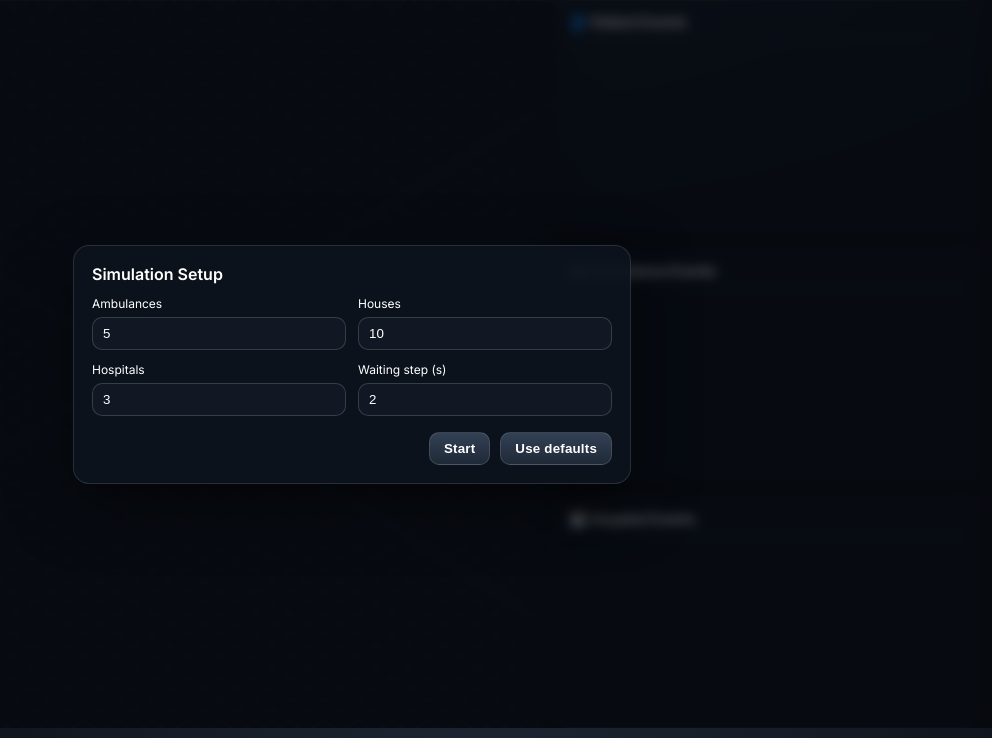
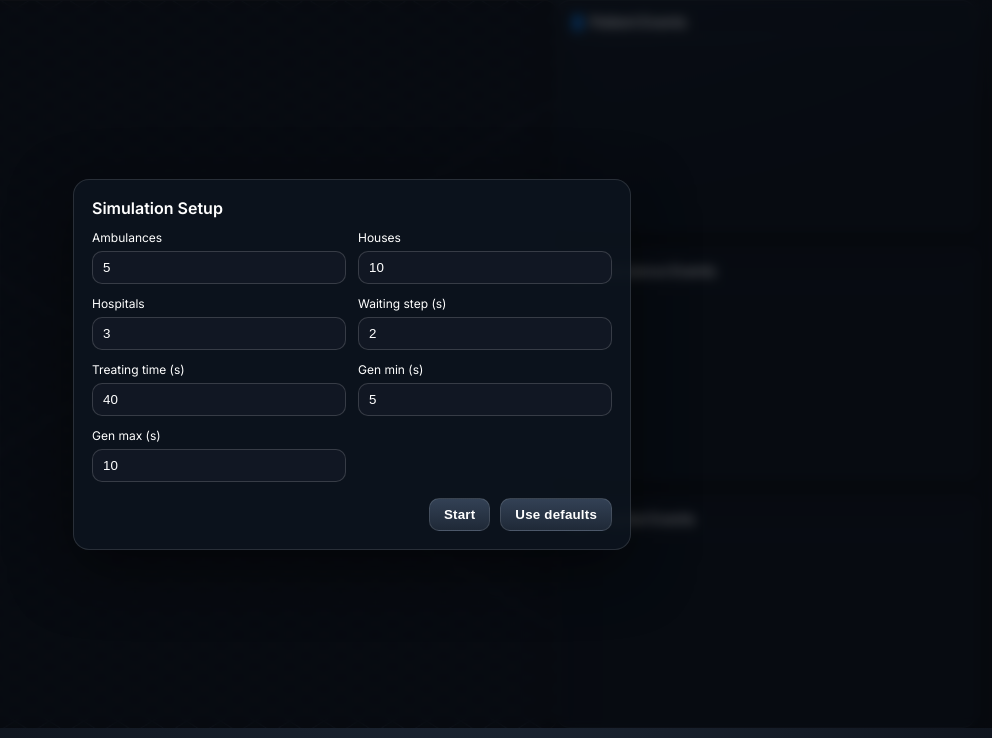
Before and after one commit to bensonchoyintuitas/ambo_sim, a Flask app: page / in a window 1280 px wide. Shown: the part 62-800 px from the top of the page, without its empty margins (288-1280 px from the left). Run offline with Flask 3, Linux system fonts and the light colour scheme; data that the repository does not hold is empty; some libraries are stand-ins or nearby versions.

Commit message:
Enhance logging and simulation management
- Reduced logging noise from Werkzeug and Socket.IO by adjusting log levels.
- Improved patient movement logging in hospitals with context information.
- Updated ambulance handling to ensure proper state management when no patient is attached.
- Enhanced hospital queue management by synchronizing locks with the dynamic list of hospitals.
- Expanded the reset simulation function to include treating time and patient generation bounds.
- Updated the front-end to support new simulation parameters and improved state handling.

```diff
--- a/app.py
+++ b/app.py
@@ -28,14 +28,18 @@ logging.basicConfig(
         logging.StreamHandler()
     ]
 )
+# Reduce noisy request logs from Werkzeug/Socket.IO long-polling
+logging.getLogger('werkzeug').setLevel(logging.WARNING)
+logging.getLogger('engineio').setLevel(logging.WARNING)
+logging.getLogger('socketio').setLevel(logging.WARNING)
 
 app = Flask(__name__)
-socketio = SocketIO(app)
+socketio = SocketIO(app, logger=False, engineio_logger=False)
 
 # Configurable variables
 GLOBAL_MAX_PATIENTS_PER_HOSPITAL = 2  # Maximum patients that can be treated simultaneously in each hospital
 WAITING_TIME = 2  # seconds (time step in seconds; controls speed of moving from waiting to treating)
-TREATING_TIME = 40  # seconds
+TREATING_TIME = 40  # seconds total treatment duration
 DEFAULT_LLM_MODEL = 'llama3.1:8b'  # Default LLM model to use
 PATIENT_GENERATION_LOWER_BOUND = 5  # Lower bound for patient generation delay
 PATIENT_GENERATION_UPPER_BOUND = 10  # Upper bound for patient generation delay
@@ -172,7 +176,16 @@ class Hospital:
         if self.waiting and len(self.treating) < GLOBAL_MAX_PATIENTS_PER_HOSPITAL:
             patient = self.waiting.pop(0)  # Remove the first patient from the waiting queue
             self.treating.append(patient)
-            patient.wait_time = 0  # Reset wait time
+            # Log movement to treating queue with context
+            try:
+                cond = patient.condition.code.get('display', 'Unknown') if patient and patient.condition else 'Unknown'
+                log_event(
+                    f"{patient.name} moved to treating list | Hospital {self.id} | Condition: {cond}",
+                    event_type='hospital'
+                )
+            except Exception:
+                pass
+            patient.wait_time = 0  # Reset wait time (used for treatment duration)
             return patient
         return None
 
@@ -566,7 +579,8 @@ def move_ambulances():
                     elif ambulance.x == ambulance.target[0] and ambulance.y == ambulance.target[1]:
                         # If ambulance reached the hospital
                         nearest_hospital = find_nearest_hospital(ambulance.x, ambulance.y)
-                        patient = next((p for p in patients if p.id == ambulance.patient.id), None)
+                        # Use the patient reference carried by the ambulance; guard if None
+                        patient = ambulance.patient
                         if patient:
                             # If waiting room has capacity, drop patient; otherwise ramp outside
                             if len(nearest_hospital.waiting) < HOSPITAL_WAITING_CAPACITY:
@@ -586,6 +600,12 @@ def move_ambulances():
                                     f"Ambulance {ambulance.id} waiting to offload at Hospital {nearest_hospital.id} (waiting full)",
                                     event_type='ambulance'
                                 )
+                        else:
+                            # No patient attached, reset ambulance to available state
+                            ambulance.is_available = True
+                            ambulance.state = 'green'
+                            ambulance.target = None
+                            ambulance.queue_hospital_id = None
 
         socketio.emit('update_state', get_state())
         time.sleep(0.05)  # Reduce the sleep time to make the simulation feel faster
@@ -790,11 +810,25 @@ def process_patient_discharge(hospital, patient, encounter):
 
 def manage_hospital_queues():
     """Manage the movement of patients between hospital queues."""
-    hospital_locks = {hospital.id: Lock() for hospital in hospitals}  # Individual locks per hospital
+    # Maintain locks per hospital id, and keep them in sync with the dynamic hospitals list
+    hospital_locks = {}
 
     while True:
+        # Sync locks with current hospitals (add new, remove stale)
+        current_ids = {h.id for h in hospitals}
+        for hid in list(hospital_locks.keys()):
+            if hid not in current_ids:
+                del hospital_locks[hid]
+        for h in hospitals:
+            if h.id not in hospital_locks:
+                hospital_locks[h.id] = Lock()
+
         for hospital in hospitals:
-            with hospital_locks[hospital.id]:
+            lock = hospital_locks.get(hospital.id)
+            if lock is None:
+                # If races occur during reset, skip this iteration; lock will be available next loop
+                continue
+            with lock:
                 # Process waiting patients
                 if hospital.waiting:
                     for patient in hospital.waiting:
@@ -908,13 +942,21 @@ def generate_patients_automatically(llm_model=None):
         generate_random_patient(llm_model)
         time.sleep(random.randint(PATIENT_GENERATION_LOWER_BOUND, PATIENT_GENERATION_UPPER_BOUND))  # Random interval between 1 to 5 seconds
 
-def reset_simulation(house_count=None, hospital_count=None, ambulance_count=None, waiting_time=None):
+def reset_simulation(house_count=None, hospital_count=None, ambulance_count=None, waiting_time=None, treating_time=None, gen_min=None, gen_max=None):
     """Reset the simulation to the provided configuration (or defaults)."""
-    global houses, hospitals, ambulances, WAITING_TIME
+    global houses, hospitals, ambulances, WAITING_TIME, TREATING_TIME, PATIENT_GENERATION_LOWER_BOUND, PATIENT_GENERATION_UPPER_BOUND
 
     # Update timings if provided
     if isinstance(waiting_time, int) and waiting_time >= 0:
         WAITING_TIME = waiting_time
+    if isinstance(treating_time, int) and treating_time >= 0:
+        TREATING_TIME = treating_time
+    if isinstance(gen_min, int) and gen_min >= 0:
+        PATIENT_GENERATION_LOWER_BOUND = gen_min
+    if isinstance(gen_max, int) and gen_max >= 0:
+        PATIENT_GENERATION_UPPER_BOUND = gen_max
+    if PATIENT_GENERATION_UPPER_BOUND < PATIENT_GENERATION_LOWER_BOUND:
+        PATIENT_GENERATION_UPPER_BOUND = PATIENT_GENERATION_LOWER_BOUND
 
     hc = int(house_count) if house_count is not None else DEFAULT_HOUSES
     hospc = int(hospital_count) if hospital_count is not None else DEFAULT_HOSPITALS
@@ -936,6 +978,17 @@ def reset_simulation(house_count=None, hospital_count=None, ambulance_count=None
             hospital = hospitals[i % len(hospitals)]
             ambulances.append(Ambulance(i, hospital.x, hospital.y))
 
+    # Clear event logs and notify clients
+    try:
+        patient_event_log.clear()
+        ambulance_event_log.clear()
+        hospital_event_log.clear()
+        socketio.emit('update_patient_log', patient_event_log)
+        socketio.emit('update_ambulance_log', ambulance_event_log)
+        socketio.emit('update_hospital_log', hospital_event_log)
+    except Exception:
+        pass
+
     # Emit the updated state to all clients
     socketio.emit('update_state', get_state())
 
@@ -952,16 +1005,25 @@ def handle_apply_config(data):
         hospital_count = int(data.get('hospitals', DEFAULT_HOSPITALS))
         ambulance_count = int(data.get('ambulances', DEFAULT_AMBULANCES))
         waiting_time = int(data.get('waiting_time', WAITING_TIME))
+        treating_time = int(data.get('treating_time', TREATING_TIME))
+        gen_min = int(data.get('gen_min', PATIENT_GENERATION_LOWER_BOUND))
+        gen_max = int(data.get('gen_max', PATIENT_GENERATION_UPPER_BOUND))
     except Exception:
         house_count = DEFAULT_HOUSES
         hospital_count = DEFAULT_HOSPITALS
         ambulance_count = DEFAULT_AMBULANCES
         waiting_time = WAITING_TIME
+        treating_time = TREATING_TIME
+        gen_min = PATIENT_GENERATION_LOWER_BOUND
+        gen_max = PATIENT_GENERATION_UPPER_BOUND
 
     reset_simulation(house_count=house_count,
                      hospital_count=hospital_count,
                      ambulance_count=ambulance_count,
-                     waiting_time=waiting_time)
+                     waiting_time=waiting_time,
+                     treating_time=treating_time,
+                     gen_min=gen_min,
+                     gen_max=gen_max)
 
 def initialize_fhir_session():
     """Initialize a new session directory for FHIR outputs."""
--- a/templates/index.html
+++ b/templates/index.html
@@ -47,7 +47,8 @@
       const socketRef = useRef(null);
 
       useEffect(() => {
-        socketRef.current = io();
+        // Use long-polling only to avoid websocket upgrade errors in some dev setups
+        socketRef.current = io({ transports: ['polling'], upgrade: false });
 
         socketRef.current.on('update_state', (s) => setState(s));
         socketRef.current.on('update_patient_log', (log) => setPatientLog(log));
@@ -325,8 +326,8 @@
         for (const [hid, mesh] of Array.from(objectsRef.current.houses.entries())) {
           if (!houseIds.has(hid)) {
             engineRef.current.scene.remove(mesh);
-            mesh.geometry.dispose();
-            mesh.material.dispose();
+            try { mesh.geometry && typeof mesh.geometry.dispose === 'function' && mesh.geometry.dispose(); } catch (e) {}
+            try { mesh.material && typeof mesh.material.dispose === 'function' && mesh.material.dispose(); } catch (e) {}
             objectsRef.current.houses.delete(hid);
           }
         }
@@ -503,23 +504,28 @@
         for (const [hid, mesh] of Array.from(objectsRef.current.hospitals.entries())) {
           if (!hospitalIds.has(hid)) {
             engineRef.current.scene.remove(mesh);
-            mesh.geometry.dispose();
-            mesh.material.dispose();
+            try { mesh.geometry && typeof mesh.geometry.dispose === 'function' && mesh.geometry.dispose(); } catch (e) {}
+            try { mesh.material && typeof mesh.material.dispose === 'function' && mesh.material.dispose(); } catch (e) {}
             objectsRef.current.hospitals.delete(hid);
           }
         }
         for (const [hid, group] of Array.from(objectsRef.current.hospitalGroups.entries())) {
           if (!hospitalIds.has(hid)) {
             engineRef.current.scene.remove(group);
-            group.traverse((o)=>{ if(o.isMesh){ o.geometry?.dispose?.(); o.material?.dispose?.(); }});
+            try {
+              group.traverse((o)=>{ if(o.isMesh){
+                try { o.geometry && typeof o.geometry.dispose === 'function' && o.geometry.dispose(); } catch (e) {}
+                try { o.material && typeof o.material.dispose === 'function' && o.material.dispose(); } catch (e) {}
+              }});
+            } catch (e) {}
             objectsRef.current.hospitalGroups.delete(hid);
           }
         }
         for (const [hid, sprite] of Array.from(objectsRef.current.hospitalLabels.entries())) {
           if (!hospitalIds.has(hid)) {
             engineRef.current.scene.remove(sprite);
-            sprite.material?.map?.dispose?.();
-            sprite.material?.dispose?.();
+            try { sprite.material && sprite.material.map && typeof sprite.material.map.dispose === 'function' && sprite.material.map.dispose(); } catch (e) {}
+            try { sprite.material && typeof sprite.material.dispose === 'function' && sprite.material.dispose(); } catch (e) {}
             objectsRef.current.hospitalLabels.delete(hid);
           }
         }
@@ -621,8 +627,8 @@
         for (const [pid, mesh] of Array.from(objectsRef.current.patientMeshes.entries())) {
           if (!presentIds.has(pid)) {
             engineRef.current.scene.remove(mesh);
-            mesh.geometry.dispose();
-            mesh.material.dispose();
+            // Dispose child meshes safely (group has no geometry/material)
+            mesh.traverse((o) => { if (o.isMesh) { o.geometry?.dispose?.(); o.material?.dispose?.(); } });
             objectsRef.current.patientMeshes.delete(pid);
           }
         }
@@ -658,7 +664,23 @@
     function App() {
       const { state, patientLog, ambulanceLog, hospitalLog, requests, emit } = useSocket();
       const [showConfig, setShowConfig] = useState(true);
-      const [form, setForm] = useState({ ambulances: 5, houses: 10, hospitals: 3, waiting_time: 2 });
+      const [starting, setStarting] = useState(false);
+      const [form, setForm] = useState({ ambulances: 5, houses: 10, hospitals: 3, waiting_time: 2, treating_time: 40, gen_min: 5, gen_max: 10 });
+
+      const formatDuration = (totalSeconds) => {
+        const sec = Math.max(0, Math.floor(totalSeconds || 0));
+        const m = Math.floor(sec / 60);
+        const s = sec % 60;
+        return m > 0 ? `${m}m ${s}s` : `${s}s`;
+      };
+
+      // Close splash after we receive a fresh state post-apply
+      useEffect(() => {
+        if (starting) {
+          setShowConfig(false);
+          setStarting(false);
+        }
+      }, [state]);
 
       const stats = useMemo(() => {
         // Longest waiting in room
@@ -703,15 +725,15 @@
                 <span className="label">Room</span>
                 <span className="value">{stats.longestRoom ? `${stats.longestRoom.name}${stats.longestRoomHospital !== null ? `@H${stats.longestRoomHospital}`: ''}` : '—'}</span>
                 <span className="sep">·</span>
-                <span className="value">{stats.longestRoom ? `${stats.longestRoom.condition?.code?.display || 'Cond'} · ${stats.longestRoom.wait_time}s` : ''}</span>
+                <span className="value">{stats.longestRoom ? `${stats.longestRoom.condition?.code?.display || 'Cond'} · ${formatDuration(stats.longestRoom.wait_time)}` : ''}</span>
               </div>
               <div className="stat stat-wide" title="Longest ramp wait with ambulance">
                 <span className="label">Ramp</span>
                 <span className="value">{stats.longestRamp ? `${stats.longestRamp.patient_name || 'Patient'}@H${stats.longestRamp.queue_hospital_id} A${stats.longestRamp.id}` : '—'}</span>
                 <span className="sep">·</span>
-                <span className="value">{stats.longestRamp ? `${stats.longestRamp.patient_condition_display || 'Cond'} · ${stats.longestRamp.ramp_wait_seconds}s` : ''}</span>
+                <span className="value">{stats.longestRamp ? `${stats.longestRamp.patient_condition_display || 'Cond'} · ${formatDuration(stats.longestRamp.ramp_wait_seconds)}` : ''}</span>
               </div>
-              <button className="btn" onClick={emit.reset}>Reset</button>
+              <button className="btn" onClick={()=>{ setShowConfig(true); emit.reset(); }}>Reset</button>
             </div>
           </header>
 
@@ -749,11 +771,26 @@
                       <input type="number" min="0" value={form.waiting_time}
                         onChange={(e)=>setForm({...form, waiting_time: parseInt(e.target.value||'0',10)})} />
                     </label>
+                    <label>
+                      <span>Treating time (s)</span>
+                      <input type="number" min="0" value={form.treating_time}
+                        onChange={(e)=>setForm({...form, treating_time: parseInt(e.target.value||'0',10)})} />
+                    </label>
+                    <label>
+                      <span>Gen min (s)</span>
+                      <input type="number" min="0" value={form.gen_min}
+                        onChange={(e)=>setForm({...form, gen_min: parseInt(e.target.value||'0',10)})} />
+                    </label>
+                    <label>
+                      <span>Gen max (s)</span>
+                      <input type="number" min="0" value={form.gen_max}
+                        onChange={(e)=>setForm({...form, gen_max: parseInt(e.target.value||'0',10)})} />
+                    </label>
                   </div>
                   <div className="splash-actions">
                     <button className="btn" onClick={()=>{
                       emit.applyConfig(form);
-                      setShowConfig(false);
+                      setStarting(true);
                     }}>Start</button>
                     <button className="btn" onClick={()=>setShowConfig(false)}>Use defaults</button>
                   </div>
```
